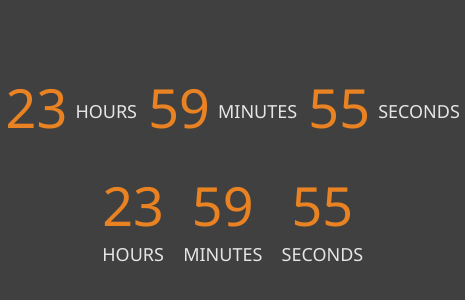
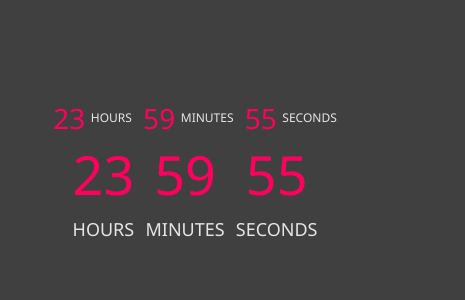
Before and after one commit to ishiharaf/countdown-timer, a plain HTML site: page index.html in a window 390 px wide. Shown: the part 252-552 px from the top of the page, 465 px wide, since content can reach past the window. Drawn offline with Linux system fonts and the light colour scheme.

Commit message:
Update countdown

```diff
--- a/assets/css/countdown.css
+++ b/assets/css/countdown.css
@@ -1,10 +1,14 @@
 :root {
-	--number-color: hsl(29, 81.1%, 52.2%);
+	--accent-color: hsl(338, 100%, 50%);
+	--text-color: hsl(0, 0%, 90%);
 	--number-size: 4.5rem;
-	--unit-color: hsl(0, 0%, 90%);
-	--unit-size: 1.5em;
-	--header-padding: 0.5rem;
-	--body-padding: 1rem;
+	--text-size: 1.5rem;
+	--body-gap: 1rem;
+	--body-text-gap: 0.5rem;
+	--header-number-size: 2rem;
+	--header-text-size: 1rem;
+	--header-gap: 1rem;
+	--header-text-gap: 0.5rem;
 }
 
 .countdown,
@@ -13,52 +17,64 @@
 	justify-content: center;
 }
 
-.header-countdown :is(
-	section:nth-of-type(4),
-	section:nth-of-type(5),
-	section:nth-of-type(6)
-) {
+.countdown {
+	gap: var(--body-gap);
+}
+
+.header-countdown {
+	gap: var(--header-gap);
+}
+
+.countdown section:nth-child(n+4),
+.header-countdown section:nth-child(n+4) {
 	display: none;
 }
 
-.countdown section {
-	display: inline-block;
-	padding: var(--body-padding);
+.countdown section,
+.header-countdown section {
+	display: inline-flex;
+	align-items: center;
 }
 
-.countdown section span:first-of-type {
-	display: block;
+.countdown section {
+	flex-direction: column;
+	gap: var(--body-text-gap);
 }
 
 .header-countdown section {
-	display: inline-flex;
-	align-items: center;
-	padding: var(--header-padding);
-}
-
-.header-countdown section span:first-of-type {
-	padding-right: 0.5rem;
-	padding-bottom: 0.5rem;
+	gap: var(--header-text-gap);
 }
 
 .countdown section span:first-of-type,
 .header-countdown section span:first-of-type {
 	font-size: var(--number-size);
-	color: var(--number-color);
+	color: var(--accent-color);
 }
 
 .countdown section span:last-of-type,
 .header-countdown section span:last-of-type {
 	text-transform: uppercase;
-	font-size: var(--unit-size);
-	color: var(--unit-color);
+	font-size: var(--text-size);
+	color: var(--text-color);
 }
 
-@media all and (max-width: 768px) {
+.header-countdown section span:first-of-type {
+	font-size: var(--header-number-size);
+}
+
+.header-countdown section span:last-of-type {
+	font-size: var(--header-text-size);
+}
+
+@media (max-width: 768px) {
 	:root {
 		--number-size: 3.375rem;
-		--unit-size: 1.125rem;
-		--header-padding: 0.35rem;
-		--body-padding: 0.6rem;
+		--text-size: 1.125rem;
+		--body-gap: 0.7rem;
+		--body-text-gap: 0.4rem;
+		--header-number-size: 1.75rem;
+		--header-text-size: 0.75rem;
+		--header-gap: 0.7rem;
+		--header-text-gap: 0.35rem;
 	}
 }
--- a/assets/js/countdown.js
+++ b/assets/js/countdown.js
@@ -44,7 +44,7 @@ const setConfig = (config) => {
 	return config
 }
 
-const addElement = (config, timespan) => {
+const addElement = (timespan, config) => {
 	const elements = document.querySelectorAll(".countdown, .header-countdown")
 	elements.forEach(countdown => {
 		if (config.years && timespan.years > 0) {
@@ -62,6 +62,54 @@ const addElement = (config, timespan) => {
 	})
 }
 
+const updateElement = (el, time) => {
+	const smallUnit = unit => [
+			"Hours", "Minutes", "Seconds",
+			"Hour", "Minute", "Second"
+		].includes(unit)
+	const unit = el.nextElementSibling
+	const unitName = unit.innerText
+	const isPlural = ["S", "s"].includes(unitName.slice(-1))
+	const isTimeDifferent = el.innerText != time
+	const isSmallUnit = smallUnit(unitName)
+	const isOne = time == 1
+
+	if (isTimeDifferent) {
+		el.innerText = isSmallUnit
+			? String(time).padStart(2, "0")
+			: time
+		if (isOne && isPlural) unit.innerText = unitName.slice(0, -1)
+		if (!isOne && !isPlural) unit.innerText = unitName + "s"
+	}
+}
+
+const updateTime = (timespan, config) => {
+	if (config.years) {
+		document.querySelectorAll(".years").forEach(el => {
+			updateElement(el, timespan.years)
+		})
+	}
+	if (config.months) {
+		document.querySelectorAll(".months").forEach(el => {
+			updateElement(el, timespan.months)
+		})
+	}
+	if (config.days) {
+		document.querySelectorAll(".days").forEach(el => {
+			updateElement(el, timespan.days)
+		})
+	}
+	document.querySelectorAll(".hours").forEach(el => {
+		updateElement(el, timespan.hours)
+	})
+	document.querySelectorAll(".minutes").forEach(el => {
+		updateElement(el, timespan["minutes"])
+	})
+	document.querySelectorAll(".seconds").forEach(el => {
+		updateElement(el, timespan.seconds)
+	})
+}
+
 const removeElement = () => {
 	const elements = document.querySelectorAll(".countdown, .header-countdown")
 	elements.forEach(countdown => {
@@ -72,29 +120,12 @@ const removeElement = () => {
 const startCountDown = (timestamp = new Date().getTime() + 864e5, config = {}) => {
 	timestamp = convertTimestamp(timestamp)
 	config = setConfig(config)
-	addElement(config, new Timespan(timestamp, config))
+	addElement(new Timespan(timestamp, config), config)
 
 	const interval = setInterval(() => {
 		const timespan = new Timespan(timestamp, config)
 		if (timespan.expiration > 0) {
-			if (config.years) {
-				document.querySelectorAll(".years").forEach(el => {el.innerText = timespan.years})
-			}
-			if (config.months) {
-				document.querySelectorAll(".months").forEach(el => {el.innerText = timespan.months})
-			}
-			if (config.days) {
-				document.querySelectorAll(".days").forEach(el => {el.innerText = timespan.days})
-			}
-			document.querySelectorAll(".hours").forEach(el => {
-				el.innerText = String(timespan.hours).padStart(2, "0")
-			})
-			document.querySelectorAll(".minutes").forEach(el => {
-				el.innerText = String(timespan.minutes).padStart(2, "0")
-			})
-			document.querySelectorAll(".seconds").forEach(el => {
-				el.innerText = String(timespan.seconds).padStart(2, "0")
-			})
+			updateTime(timespan, config)
 		} else {
 			if (config.remove) removeElement()
 			clearInterval(interval);
```
